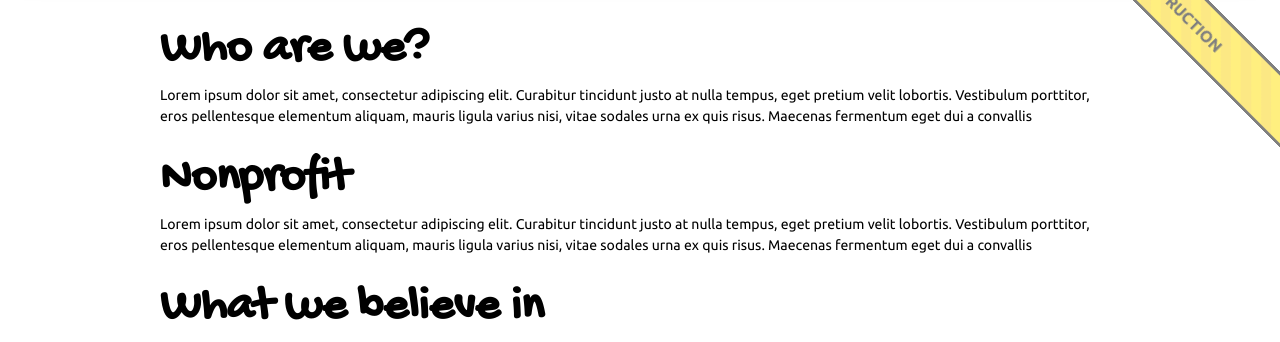
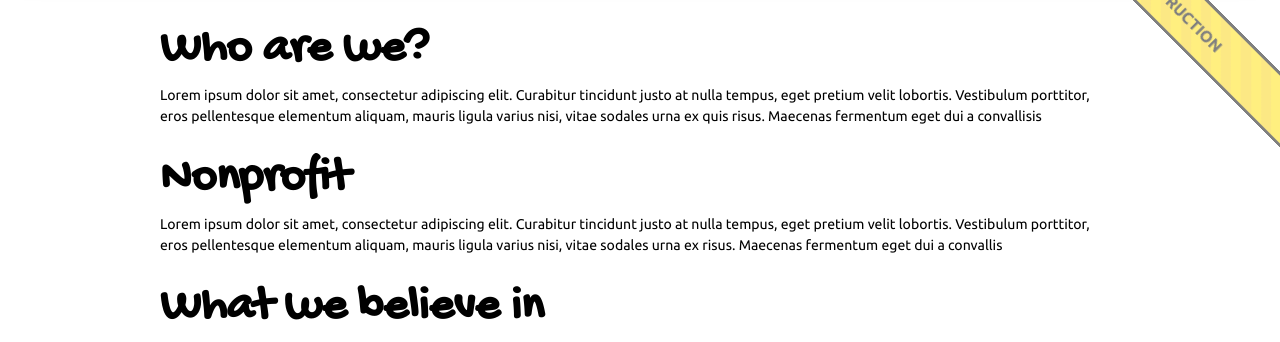
Before and after one commit to sweetsurrenderdk/sweetsurrenderdk.github.io, a Jekyll site: the page built from content/en/75fb3bd6e8d858ca23300c720820d60467289a46.md, in a window 1280 px wide and 900 px high, scrolled down 841 px. Shown: the part 173-515 px from the top of the window. Built offline with Jekyll 4.4.1, drawn with Linux system fonts in a browser that asks for light colours.

Commit message:
Commit from Endomon CMS

```diff
--- a/content/en/75fb3bd6e8d858ca23300c720820d60467289a46.md
+++ b/content/en/75fb3bd6e8d858ca23300c720820d60467289a46.md
@@ -13,7 +13,7 @@ sections:
             template: richTextSection
             button:
                 target: _self
-            text: "## Who are we?\nLorem ipsum dolor sit amet, consectetur adipiscing elit. Curabitur tincidunt justo at nulla tempus, eget pretium velit lobortis. Vestibulum porttitor, eros pellentesque elementum aliquam, mauris ligula varius nisi, vitae sodales urna ex quis risus. Maecenas fermentum eget dui a convallis\n\n## Nonprofit\nLorem ipsum dolor sit amet, consectetur adipiscing elit. Curabitur tincidunt justo at nulla tempus, eget pretium velit lobortis. Vestibulum porttitor, eros pellentesque elementum aliquam, mauris ligula varius nisi, vitae sodales urna ex quis risus. Maecenas fermentum eget dui a convallis\n\n## What we believe in\nLorem ipsum dolor sit amet, consectetur adipiscing elit. Curabitur tincidunt justo at nulla tempus, eget pretium velit lobortis. Vestibulum porttitor, eros pellentesque elementum aliquam, mauris ligula varius nisi, vitae sodales urna ex quis risus. Maecenas fermentum eget dui a convallis"
+            text: "## Who are we?\n\nLorem ipsum dolor sit amet, consectetur adipiscing elit. Curabitur tincidunt justo at nulla tempus, eget pretium velit lobortis. Vestibulum porttitor, eros pellentesque elementum aliquam, mauris ligula varius nisi, vitae sodales urna ex quis risus. Maecenas fermentum eget dui a convallisis\n\n## Nonprofit\n\nLorem ipsum dolor sit amet, consectetur adipiscing elit. Curabitur tincidunt justo at nulla tempus, eget pretium velit lobortis. Vestibulum porttitor, eros pellentesque elementum aliquam, mauris ligula varius nisi, vitae sodales urna ex risus. Maecenas fermentum eget dui a convallis\n\n## What we believe in\n\nLorem ipsum dolor sit amet, consectetur adipiscing elit. Curabitur tincidunt justo at nulla tempus, eget pretium velit lobortis. Vestibulum porttitor, eros pellentesque elementum aliquam, mauris ligula varius nisi, vitae sodales urna ex quis risus. Maecenas fermentum eget dui a convallis"
         -
             heading: 'How can I help?'
             textBlocks:
```
